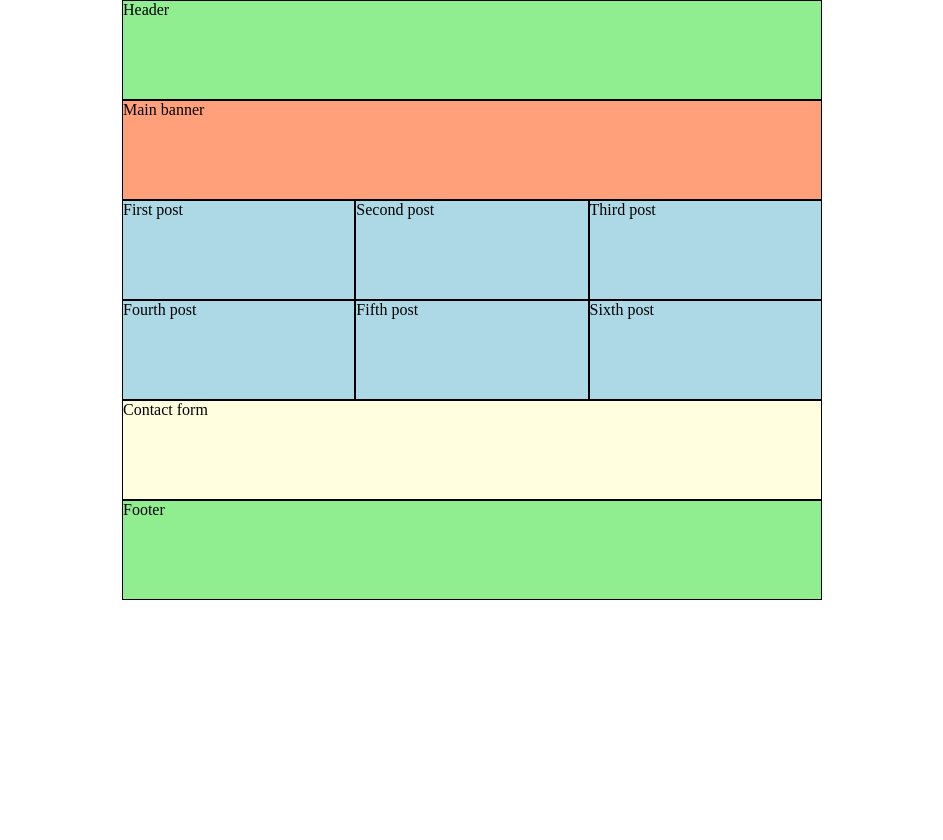
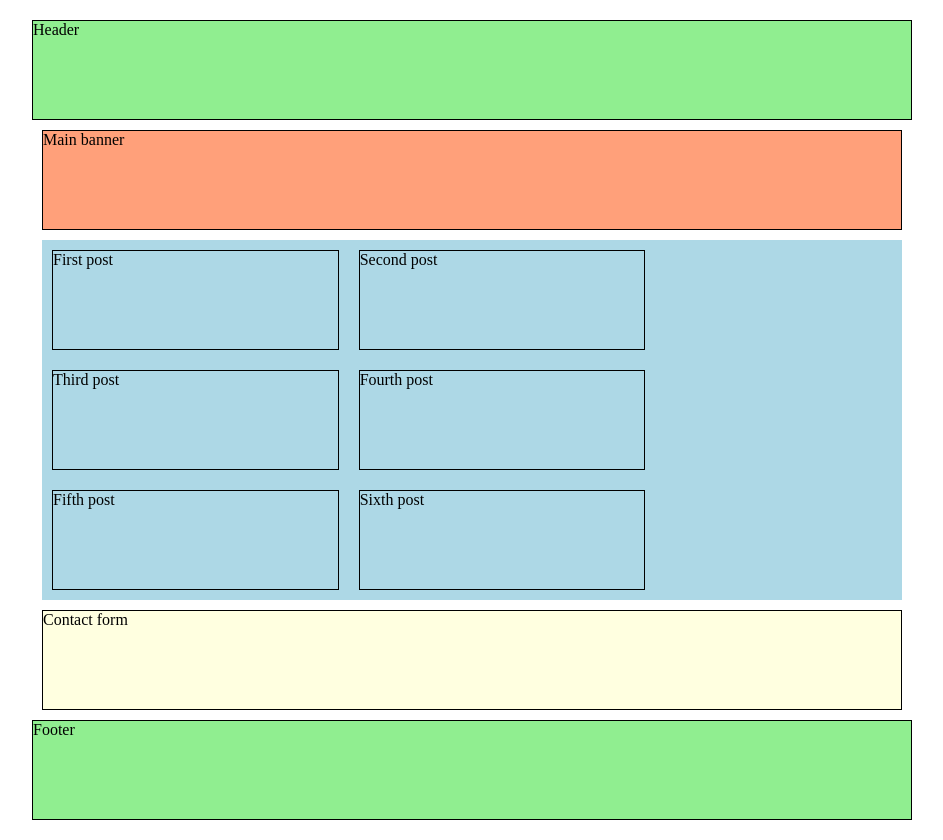
Before and after one commit to dagimalemux/flexlayout, a website: page index.html in a window 1280 px wide. Shown: the whole page, without its empty margins (168-1111 px from the left). Before the commit the page ends 800 px from the top, so only its background shows below. Drawn offline with Linux system fonts and the light colour scheme.

Commit message:
layout css

```diff
--- a/styles.css
+++ b/styles.css
@@ -1,5 +1,5 @@
 * {
-  margin: 0;
+  margin: 10px;
   padding: 0;
   box-sizing: border-box;
 }
@@ -58,7 +58,7 @@ footer {
 
 @media only screen and (min-width: 800px) {
   body {
-    width: 700px;
+    width: 900px;
   }
 
   .blogpost {
```
Also changed, not shown: 1 other file.
